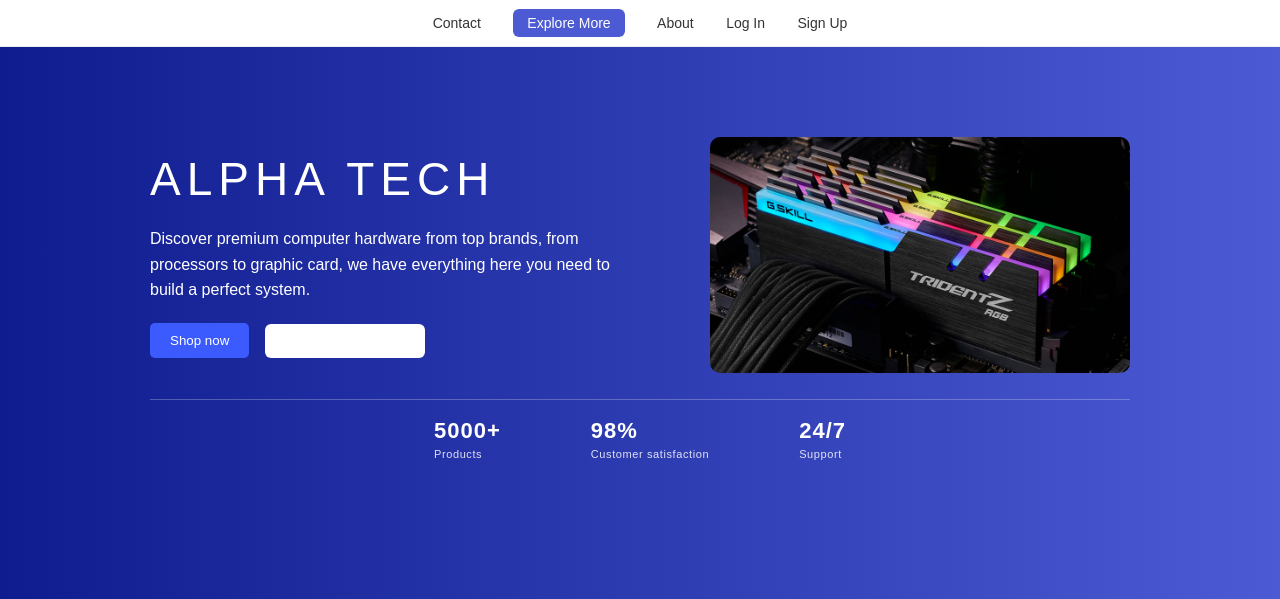
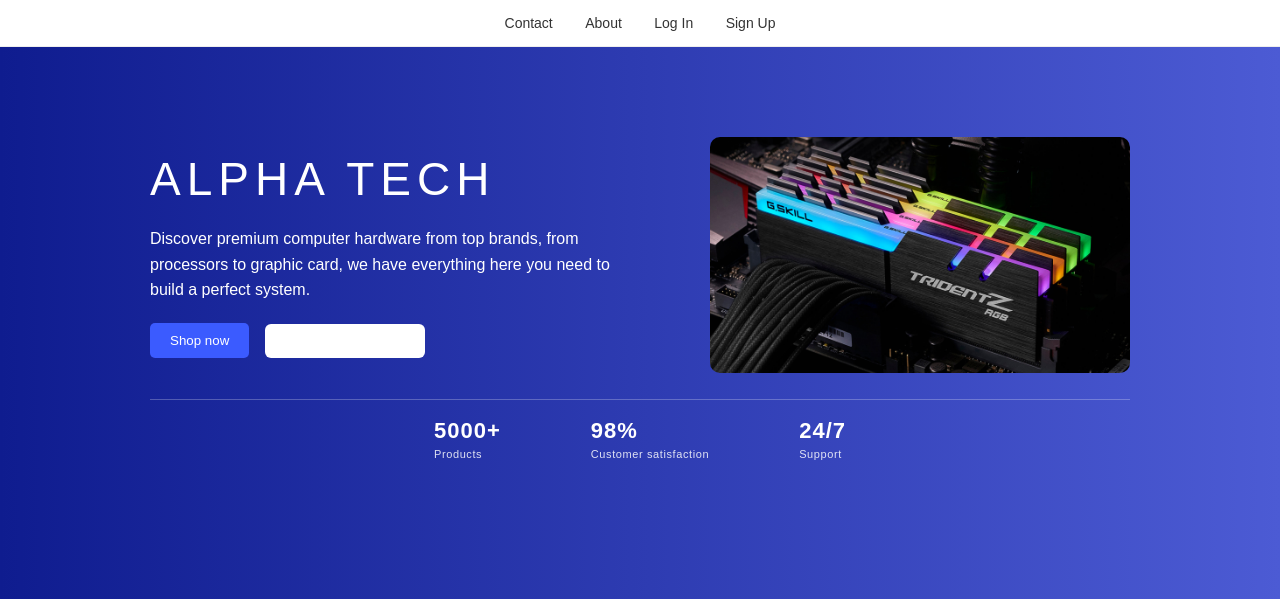
Before and after one commit to Lancelb1015/Websystems_The_FINAL_PROJECTV2, a PHP site: page / in a window 1280 px wide. Shown: the top 599 px of the page. Run offline with PHP 8.4, Linux system fonts and the light colour scheme; the visitor is signed in with stand-in values (Sample User, id 1).

Commit message:
Update index.php

```diff
--- a/index.php
+++ b/index.php
@@ -13,7 +13,6 @@
 <header class="navbar">
   <nav>
     <a href="Contact.html">Contact</a>
-    <a href="viewall.html" style="background:#4c5bd4;color:#fff;padding:6px 14px;border-radius:6px;font-size:14px;text-decoration:none;">Explore More</a>
     <a href="About.html">About</a>
     <a href="Login.php">Log In</a>
     <a href="Signup.php">Sign Up</a>
```
